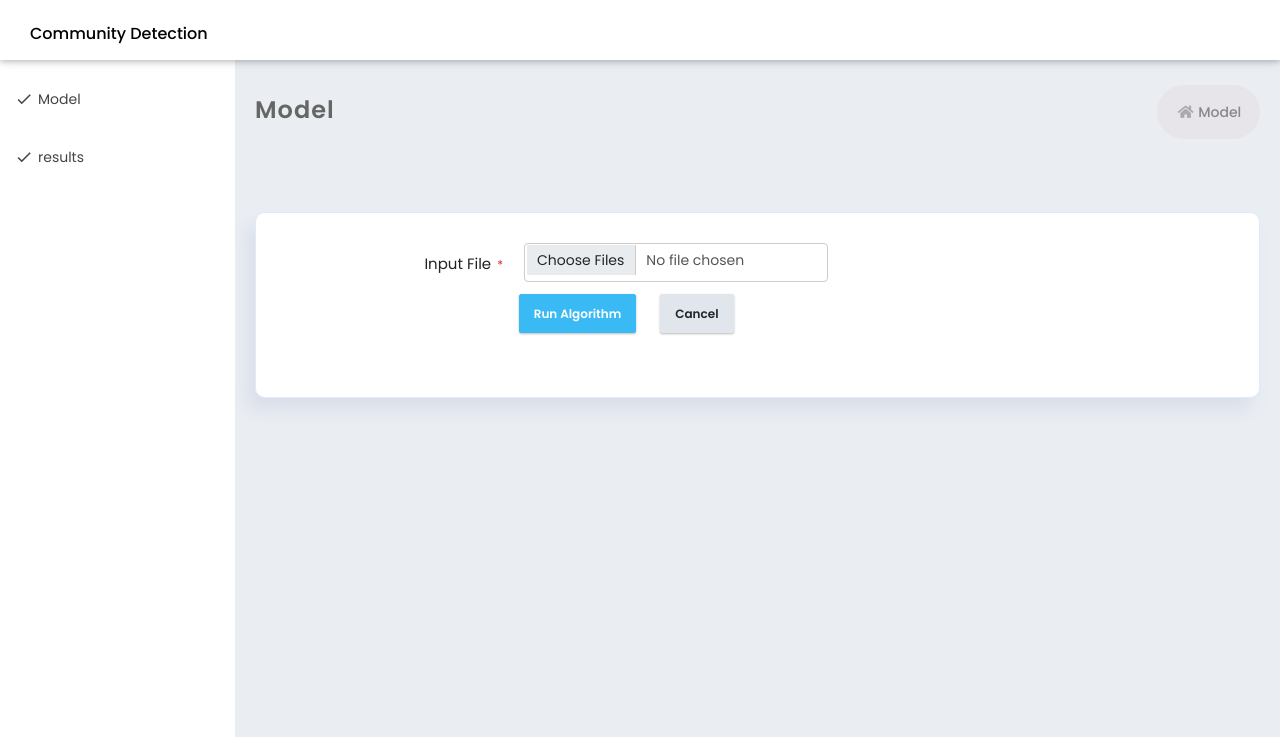
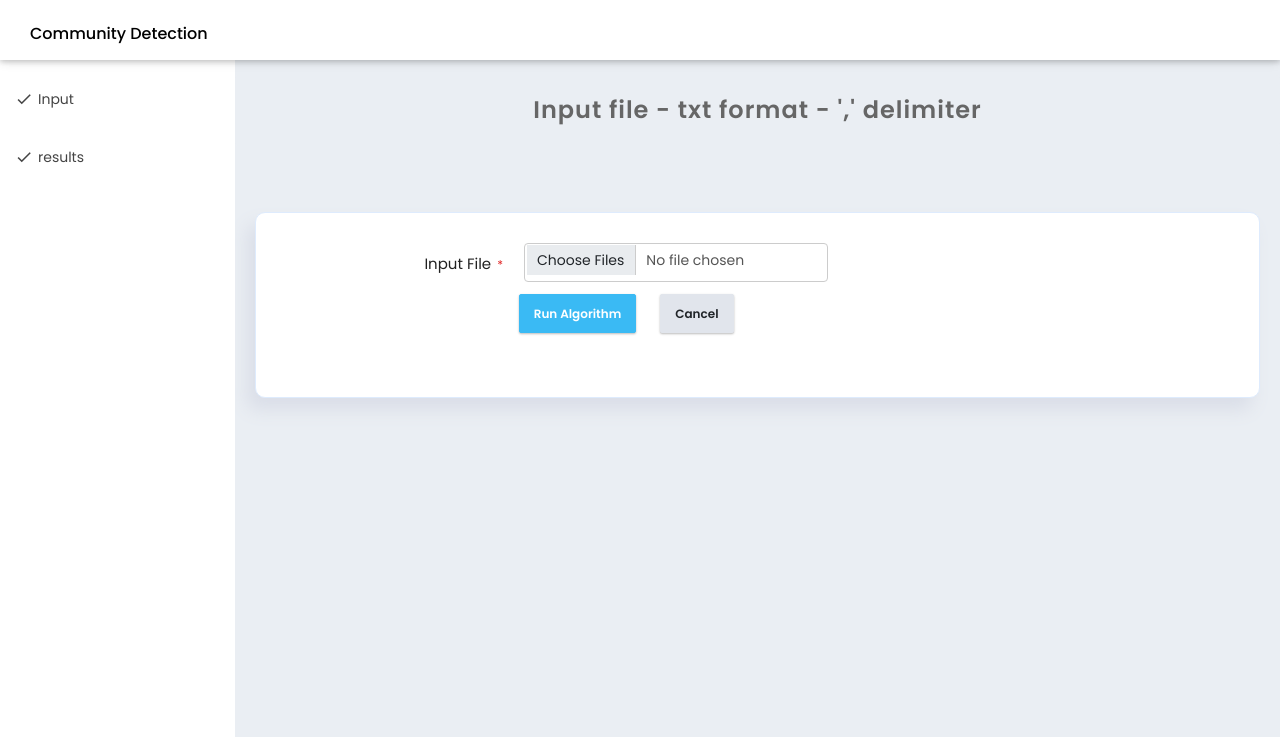
Before and after one commit to sankar-mt/Communit-Detection, a Flask app: page /home in a window 1280 px wide. Shown: the top 737 px of the page. Run offline with Flask 2, Linux system fonts and the light colour scheme; the visitor is signed in with stand-in values (Sample User, id 1); some libraries are stand-ins or nearby versions.

Commit message:
Update Graph.html

```diff
--- a/templates/Graph.html
+++ b/templates/Graph.html
@@ -6,27 +6,20 @@
 	<meta http-equiv="X-UA-Compatible" content="IE=edge">
 	<meta content="width=device-width, initial-scale=1" name="viewport" />
 
-	<!-- google font -->
 	<link href="https://fonts.googleapis.com/css?family=Poppins:300,400,500,600,700" rel="stylesheet" type="text/css" />
-	<!-- icons -->
 	<link href="/static/fonts/simple-line-icons/simple-line-icons.min.css" rel="stylesheet" type="text/css" />
 	<link href="/static/fonts/font-awesome/css/font-awesome.min.css" rel="stylesheet" type="text/css" />
 	<link href="/static/fonts/material-design-icons/material-icon.css" rel="stylesheet" type="text/css" />
-	<!--bootstrap -->
 	<link href="../static/plugins/bootstrap/css/bootstrap.min.css" rel="stylesheet" type="text/css" />
 	<link href="../static/plugins/summernote/summernote.css" rel="stylesheet">
-	<!-- Material Design Lite CSS -->
 	<link rel="stylesheet" href="../static/plugins/material/material.min.css">
 	<link rel="stylesheet" href="../static/css/material_style.css">
-	<!-- inbox style -->
 	<link href="../static/css/pages/inbox.min.css" rel="stylesheet" type="text/css" />
-	<!-- Theme Styles -->
 	<link href="../static/css/theme/light/theme_style.css" rel="stylesheet" id="rt_style_components" type="text/css" />
 	<link href="../static/css/plugins.min.css" rel="stylesheet" type="text/css" />
 	<link href="../static/css/theme/light/style.css" rel="stylesheet" type="text/css" />
 	<link href="../static/css/responsive.css" rel="stylesheet" type="text/css" />
 	<link href="../static/css/theme/light/theme-color.css" rel="stylesheet" type="text/css" />
-	<!-- favicon -->
 	<link rel="stylesheet" href="https://use.fontawesome.com/releases/v5.5.0/css/all.css" integrity="sha384-B4dIYHKNBt8Bc12p+WXckhzcICo0wtJAoU8YZTY5qE0Id1GSseTk6S+L3BlXeVIU" crossorigin="anonymous">
 </head>
 <style>
@@ -55,34 +48,24 @@
 <body
 	class="page-header-fixed sidemenu-closed-hidelogo page-content-white page-md header-white white-sidebar-color logo-white">
 	<div class="page-wrapper">
-		<!-- start header -->
 		<div class="page-header navbar navbar-fixed-top">
 			<div class="page-header-inner ">
-				<!-- logo start -->
 				<div class="page-logo" >
 					<a href="/model">
 							<span class="logo-default" style="font-size:medium">Community Detection</span> </a>
 				</div>
 
 
-				<!-- start mobile menu -->
 				<a class="menu-toggler responsive-toggler" data-bs-toggle="collapse" data-bs-target=".navbar-collapse">
 					<span></span>
 				</a>
-				<!-- end mobile menu -->
-				<!-- start header menu -->
 				<div class="top-menu">
 					<ul class="nav navbar-nav pull-right">
-						<!-- start manage user dropdown -->
 
 				</div>
 			</div>
 		</div>
-		<!-- end header -->
-
-		<!-- start page container -->
 		<div class="page-container">
-			<!-- start sidebar menu -->
 			<div class="sidebar-container">
 				<div class="sidemenu-container navbar-collapse collapse fixed-menu">
 					<div id="remove-scroll" class="left-sidemenu">
@@ -96,7 +79,7 @@
 
                             <li class="nav-item">
 								<a href="/model" class="nav-link nav-toggle"> <i class="material-icons">check</i>
-									<span class="title">Model</span>
+									<span class="title">Input</span>
 								</a>
 							</li>
 							<li class="nav-item">
@@ -109,20 +92,14 @@
 					</div>
 				</div>
 			</div>
-			<!-- end sidebar menu -->
             <div class="page-content-wrapper">
 				<div class="page-content">
 					<div class="page-bar">
 						<div class="page-title-breadcrumb">
-							<div class=" pull-left">
-								<div class="page-title">Model</div>
+							<div style="text-align: center;">
+								<div class="page-title">Input file - txt format - ',' delimiter</div>
 							</div>
-							<ol class="breadcrumb page-breadcrumb pull-right">
-								<li><i class="fa fa-home"></i>&nbsp;<a class="parent-item"
-										href="/model">Model</a>&nbsp;
-								</li>
 
-							</ol>
 						</div>
 					</div>
 		           <br><br>
@@ -132,7 +109,6 @@
 
 
 				   </script>
-					<!-- chart start -->
                     <div class="row" style="align-items: center;">
                         <div class="col-md-12 col-sm-12" style="margin-left: auto;margin-right: auto;">
                             <div class="card card-box">
@@ -165,34 +141,24 @@
                 </div>
             </div>
 			</div>
-			<!-- end page content -->
-
-		<!-- end page container -->
 
 	</div>
-	<!-- start js include path -->
 	<script src="../static/plugins/jquery/jquery.min.js"></script>
 	<script src="../static/plugins/popper/popper.js"></script>
 	<script src="../static/plugins/jquery-blockui/jquery.blockui.min.js"></script>
 	<script src="../static/plugins/jquery-slimscroll/jquery.slimscroll.js"></script>
-	<!-- bootstrap -->
 	<script src="../static/plugins/bootstrap/js/bootstrap.min.js"></script>
 	<script src="../static/plugins/bootstrap-switch/js/bootstrap-switch.min.js"></script>
 	<script src="../static/plugins/sparkline/jquery.sparkline.js"></script>
 	<script src="../static/js/pages/sparkline/sparkline-data.js"></script>
-	<!-- Common js-->
 	<script src="../static/js/app.js"></script>
 	<script src="../static/js/layout.js"></script>
 	<script src="../static/js/theme-color.js"></script>
-	<!-- material -->
 	<script src="../static/plugins/material/material.min.js"></script>
-	<!--apex chart-->
 	<script src="../static/plugins/apexcharts/apexcharts.min.js"></script>
 	<script src="../static/js/pages/chart/chartjs/home-data.js"></script>
-	<!-- summernote -->
 	<script src="../static/plugins/summernote/summernote.js"></script>
 	<script src="../static/js/pages/summernote/summernote-data.js"></script>
-	<!-- end js include path -->
 </body>
 
 </html>
```
